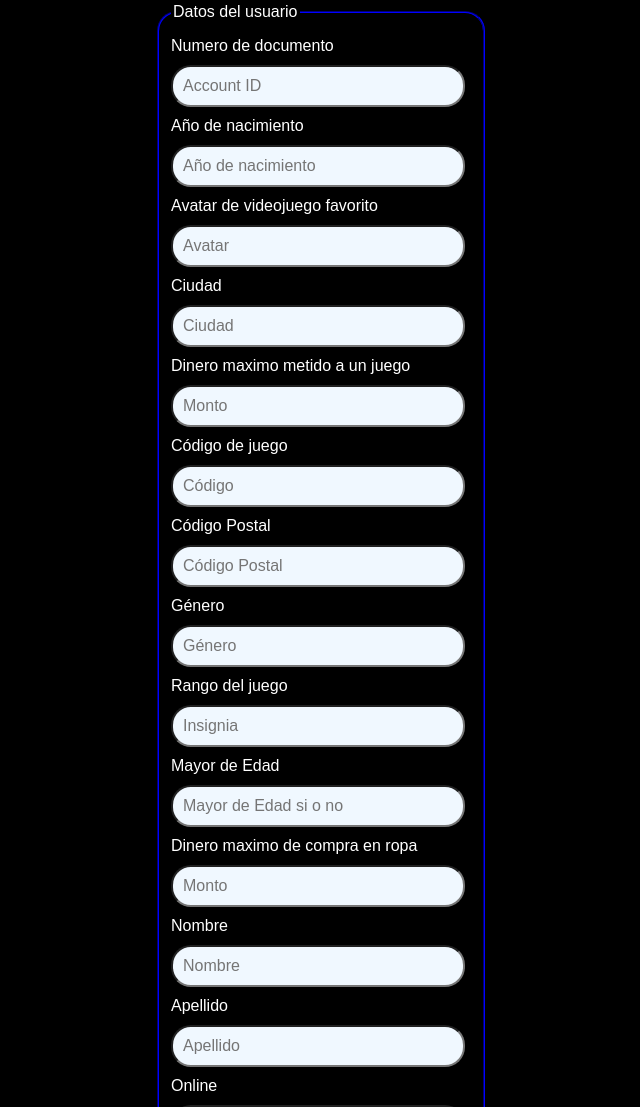
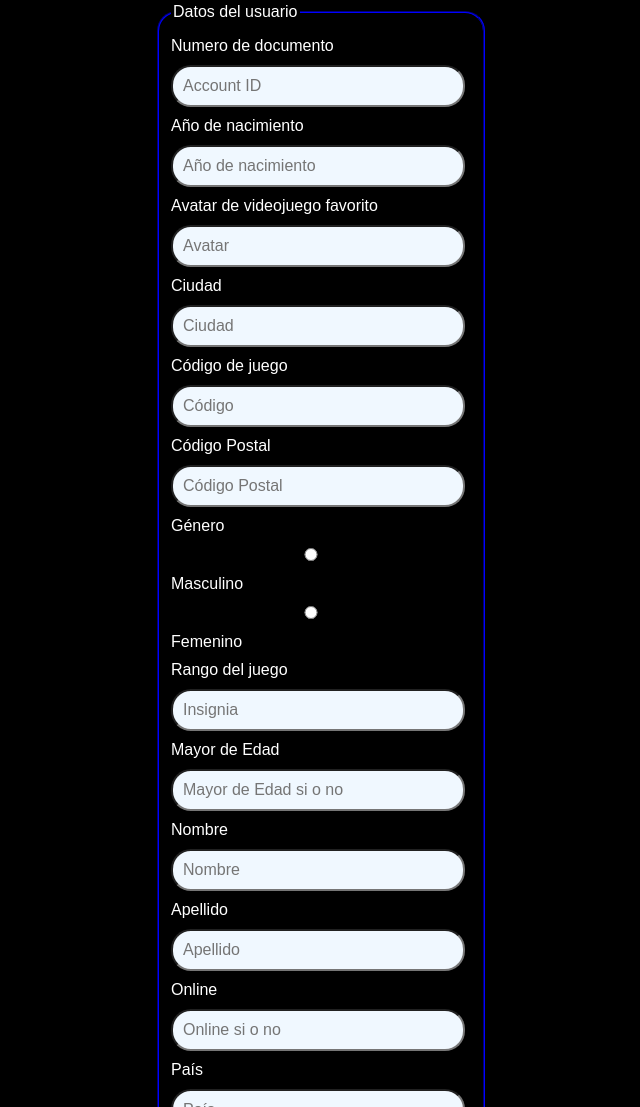
Before and after one commit to INGsebas14/formulario-prueba-pagina-web, a website: page index.html in a window 1280 px wide. Shown: the part 302-1409 px from the top of the page, without its empty margins (319-959 px from the left). Drawn offline with Linux system fonts and the light colour scheme.

Commit message:
agregamos dos input en el genero tipo radio , para que el usuario elija el genero

```diff
--- a/index.html
+++ b/index.html
@@ -33,26 +33,25 @@
                 <label for="ciudad">Ciudad</label>
                 <input type="text" id="ciudad"  placeholder="Ciudad">
 
-                <label for="cobre">Dinero maximo metido a un juego</label>
-                <input type="text" id="cobre"  placeholder="Monto">
-
                 <label for="codigo">Código de juego</label>
                 <input type="text" id="codigo" placeholder="Código">
 
                 <label for="codigopostal">Código Postal</label>
                 <input type="text" id="codigopostal" placeholder="Código Postal">
 
-                <label for="genero">Género</label>
-                <input type="text" id="genero"  placeholder="Género">
+                <label>Género</label>
+                <div id="generoDiv">
+                    <input type="radio" id="masculino" name="genero">
+                    <label for="masculino">Masculino</label>
+                    <input type="radio" id="femenino" name="genero">
+                    <label for="femenino">Femenino</label>
+                </div>
 
                 <label for="insignia">Rango del juego</label>
                 <input type="text" id="insignia" placeholder="Insignia">
 
                 <label for="mayoredad">Mayor de Edad</label>
                 <input type="text" id="mayoredad" placeholder="Mayor de Edad si o no">
-
-                <label for="metal">Dinero maximo de compra en ropa</label>
-                <input type="text" id="metal"  placeholder="Monto">
 
                 <label for="nombre">Nombre</label>
                 <input type="text" id="nombre"  placeholder="Nombre">
```
